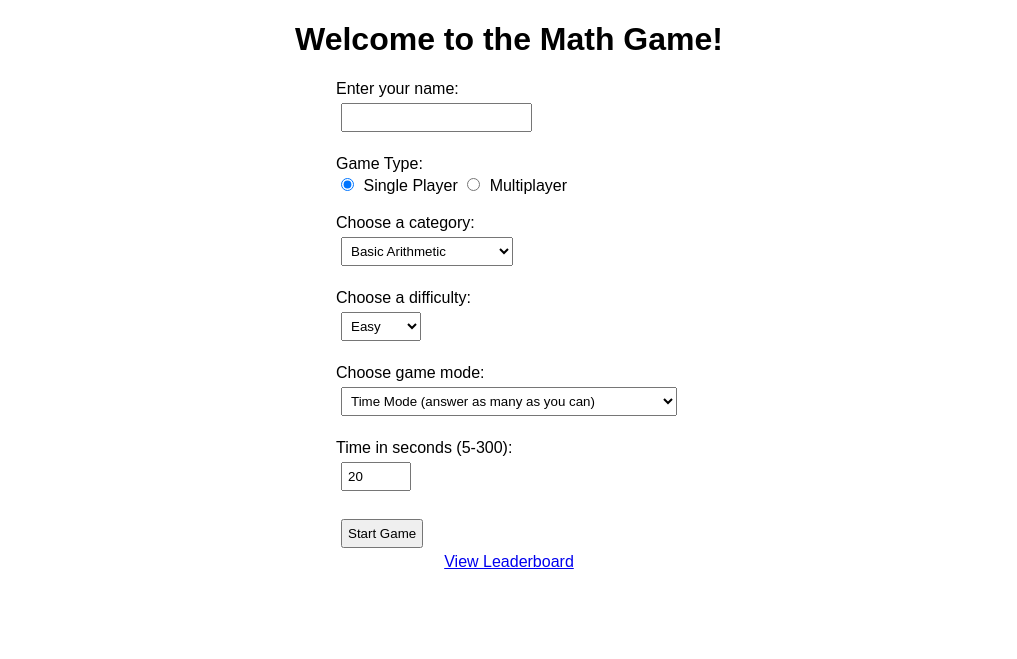
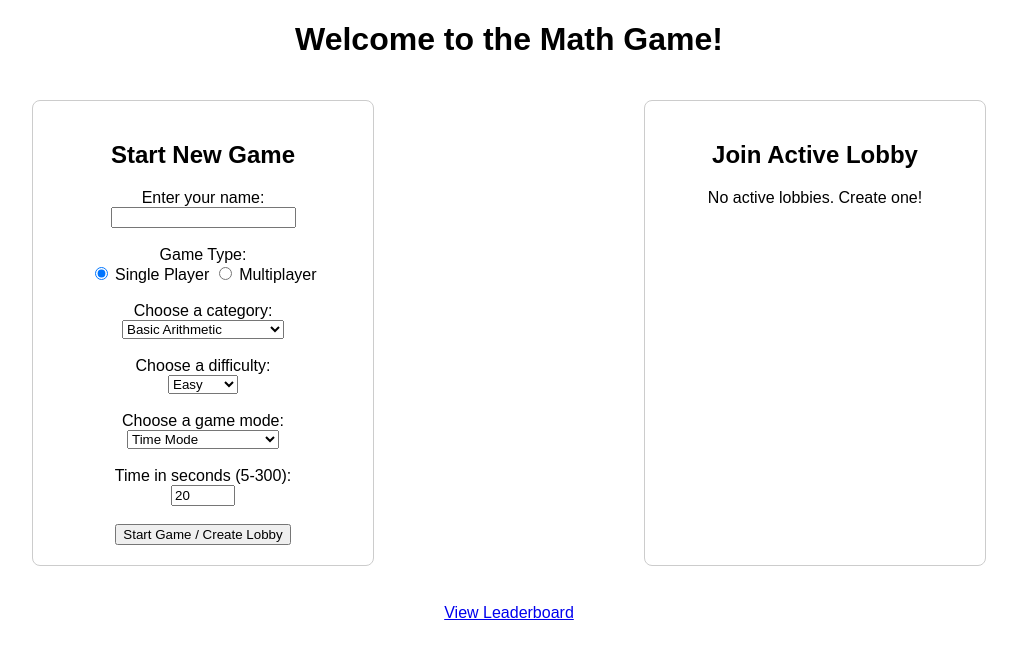
Before and after one commit to bindalmax/MathPuzzle, a Flask app: page / in a window 1280 px wide. Shown: the top 659 px of the page, without its empty margins (131-1148 px from the left). Run offline with Flask 3, Linux system fonts and the light colour scheme.

Commit message:
Add multiplayer room joining functionality and enhance game setup UI

```diff
--- a/app.py
+++ b/app.py
@@ -21,13 +21,29 @@ socketio = SocketIO(app, cors_allowed_origins=ALLOWED_ORIGINS, async_mode='threa
 
 highscore_manager = HighscoreManager()
 
-# rooms[room_id] = {'players': [], 'scores': {}, 'category': '', 'difficulty': ''}
+# rooms[room_id] = {'players': [], 'scores': {}, 'category': '', 'difficulty': '', 'mode': '', 'mode_value': 20}
 rooms = {}
 
 @app.route('/', methods=['GET', 'POST'])
 def index():
     if request.method == 'POST':
         session['player_name'] = request.form['player_name']
+
+        # Handle joining an existing room
+        join_room_id = request.form.get('join_room_id')
+        if join_room_id:
+            if join_room_id in rooms:
+                session['multiplayer'] = True
+                session['room_id'] = join_room_id
+                session['category'] = rooms[join_room_id]['category']
+                session['difficulty'] = rooms[join_room_id]['difficulty']
+                session['mode'] = rooms[join_room_id]['mode']
+                session['mode_value'] = rooms[join_room_id]['mode_value']
+                return redirect(url_for('multiplayer_lobby'))
+            else:
+                return render_template('index.html', error="Room not found", active_rooms=rooms)
+
+        # Common fields
         session['category'] = request.form['category']
         session['difficulty'] = request.form['difficulty']
         session['mode'] = request.form.get('mode', 'time')
@@ -44,7 +60,9 @@ def index():
                 'players': [],
                 'scores': {},
                 'category': session['category'],
-                'difficulty': session['difficulty']
+                'difficulty': session['difficulty'],
+                'mode': session['mode'],
+                'mode_value': session['mode_value']
             }
             return redirect(url_for('multiplayer_lobby'))
 
@@ -54,7 +72,7 @@ def index():
         session['multiplayer'] = False
         return redirect(url_for('game'))
 
-    return render_template('index.html')
+    return render_template('index.html', active_rooms=rooms)
 
 @app.route('/game')
 def game():
@@ -195,7 +213,9 @@ def multiplayer_lobby():
             'players': [],
             'scores': {},
             'category': session['category'],
-            'difficulty': session['difficulty']
+            'difficulty': session['difficulty'],
+            'mode': session['mode'],
+            'mode_value': session['mode_value']
         }
         return redirect(url_for('multiplayer_lobby'))
     return render_template('multiplayer_lobby.html', player_name=session.get('player_name', ''))
--- a/templates/index.html
+++ b/templates/index.html
@@ -2,35 +2,28 @@
 <html lang="en">
 <head>
     <meta charset="UTF-8">
-    <title>Math Game</title>
+    <title>Math Game - Setup</title>
     <style>
         body { font-family: sans-serif; text-align: center; }
-        form { display: inline-block; text-align: left; }
-        select, input, button { margin: 5px; padding: 5px; }
+        .container { display: flex; justify-content: space-around; padding: 20px; }
+        .setup-box { border: 1px solid #ccc; padding: 20px; border-radius: 8px; min-width: 300px; }
+        .error { color: red; }
+        .room-list { list-style: none; padding: 0; }
+        .room-item { margin: 10px 0; padding: 10px; border: 1px solid #ddd; border-radius: 4px; }
     </style>
-    <script>
-        function toggleModeInput() {
-            const modeSelect = document.getElementById('mode');
-            const modeLabel = document.getElementById('mode_label');
-            const modeValue = document.getElementById('mode_value');
-
-            if (modeSelect.value === 'time') {
-                modeLabel.textContent = 'Time in seconds (5-300):';
-                modeValue.min = 5;
-                modeValue.max = 300;
-                modeValue.value = 20;
-            } else {
-                modeLabel.textContent = 'Number of questions (1-100):';
-                modeValue.min = 1;
-                modeValue.max = 100;
-                modeValue.value = 10;
-            }
-        }
-    </script>
 </head>
 <body>
     <h1>Welcome to the Math Game!</h1>
-    <form method="post">
+
+    {% if error %}
+        <p class="error">{{ error }}</p>
+    {% endif %}
+
+    <div class="container">
+        <!-- Setup Game -->
+        <div class="setup-box">
+            <h2>Start New Game</h2>
+            <form action="{{ url_for('index') }}" method="post">
                 <label for="player_name">Enter your name:</label><br>
                 <input type="text" id="player_name" name="player_name" required><br><br>
 
@@ -41,12 +34,13 @@
                 <label for="multiplayer">Multiplayer</label>
                 <br><br>
 
+                <div id="game-options">
                     <label for="category">Choose a category:</label><br>
                     <select id="category" name="category">
                         <option value="basic">Basic Arithmetic</option>
                         <option value="decimal">Decimals and Fractions</option>
                         <option value="percentage">Percentages</option>
-            <option value="profit_loss">Profit and Loss</option>
+                        <option value="profit">Profit and Loss</option>
                         <option value="algebra">Algebra</option>
                     </select><br><br>
 
@@ -57,30 +51,68 @@
                         <option value="hard">Hard</option>
                     </select><br><br>
 
-        <label for="mode">Choose game mode:</label><br>
-        <select id="mode" name="mode" onchange="toggleModeInput()">
-            <option value="time">Time Mode (answer as many as you can)</option>
-            <option value="questions">Question Count Mode (answer exactly X questions)</option>
+                    <label for="mode">Choose a game mode:</label><br>
+                    <select id="mode" name="mode" onchange="updateModeLabel()">
+                        <option value="time">Time Mode</option>
+                        <option value="questions">Question Count Mode</option>
                     </select><br><br>
 
                     <label for="mode_value" id="mode_label">Time in seconds (5-300):</label><br>
                     <input type="number" id="mode_value" name="mode_value" min="5" max="300" value="20" required><br><br>
+                </div>
 
-        <button type="submit" id="start_btn">Start Game</button>
+                <button type="submit" id="start_btn">Start Game / Create Lobby</button>
             </form>
+        </div>
+
+        <!-- Join Existing Lobby (Multiplayer only) -->
+        <div class="setup-box">
+            <h2>Join Active Lobby</h2>
+            {% if active_rooms %}
+                <ul class="room-list">
+                    {% for room_id, details in active_rooms.items() %}
+                        <li class="room-item">
+                            <strong>Room: {{ room_id }}</strong><br>
+                            {{ details.category }} - {{ details.difficulty }} ({{ details.mode }})<br>
+                            Players: {{ details.players | length }}<br>
+                            <form action="{{ url_for('index') }}" method="post" style="margin-top: 5px;">
+                                <input type="hidden" name="join_room_id" value="{{ room_id }}">
+                                <input type="text" name="player_name" placeholder="Your name" required>
+                                <button type="submit">Join</button>
+                            </form>
+                        </li>
+                    {% endfor %}
+                </ul>
+            {% else %}
+                <p>No active lobbies. Create one!</p>
+            {% endif %}
+        </div>
+    </div>
 
     <script>
-        function toggleGameType() {
-            const isMultiplayer = document.getElementById('multiplayer').checked;
-            const form = document.querySelector('form');
-            if (isMultiplayer) {
-                form.action = "{{ url_for('multiplayer_lobby') }}";
+        function updateModeLabel() {
+            const mode = document.getElementById('mode').value;
+            const label = document.getElementById('mode_label');
+            const input = document.getElementById('mode_value');
+            if (mode === 'time') {
+                label.textContent = "Time in seconds (5-300):";
+                input.min = 5;
+                input.max = 300;
+                input.value = 20;
             } else {
-                form.action = "{{ url_for('index') }}";
+                label.textContent = "Number of questions (1-100):";
+                input.min = 1;
+                input.max = 100;
+                input.value = 10;
             }
         }
-        // Set initial action
-        document.querySelector('form').action = "{{ url_for('index') }}";
+
+        function toggleGameType() {
+            // Options remain the same, but the button text changes for clarity
+            const isMultiplayer = document.getElementById('multiplayer').checked;
+            const btn = document.getElementById('start_btn');
+            btn.textContent = isMultiplayer ? "Create Multiplayer Lobby" : "Start Single Player Game";
+        }
     </script>
     <br>
     <a href="{{ url_for('leaderboard') }}">View Leaderboard</a>
```
Lines whose indentation alone changed are shown as unchanged.
